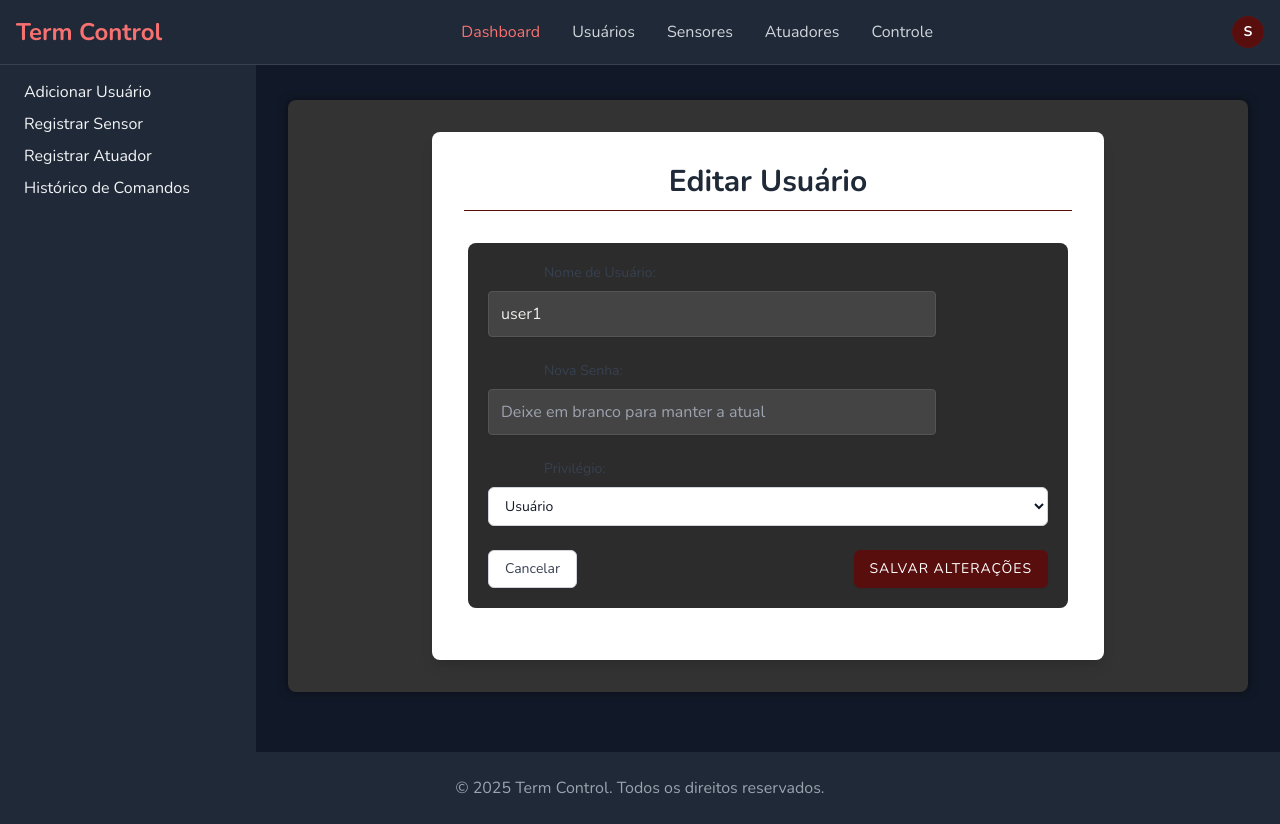
After one commit to MuriloZF/projetoIOT, a Flask app: page /user/edit/user1 in a window 1280 px wide. The commit adds this page. Run offline with Flask 3, Linux system fonts and the light colour scheme; the visitor is signed in with stand-in values (Sample User, id 1); some libraries are stand-ins or nearby versions.

Commit message:
Add files via upload

```diff
--- /dev/null
+++ b/templates/edit_user.html
@@ -0,0 +1,44 @@
+{% extends "baseAdmin.html" %}
+{% block title %} <title> Editar Usuário </title> {% endblock %}
+{% block body %}
+<div class="container mx-auto px-4 py-8">
+    <div class="bg-white dark:bg-gray-800 shadow-lg rounded-lg p-6 md:p-8 max-w-2xl mx-auto">
+        <h1 class="text-3xl font-bold text-center text-gray-800 dark:text-gray-100 mb-8">Editar Usuário</h1>
+        <form action="{{ url_for('user.edit_user_page', username=user.username) }}" method="post" class="space-y-6">
+            <div>
+                <label for="username" class="block text-sm font-medium text-gray-700 dark:text-gray-300">Nome de Usuário:</label>
+                <input type="text" id="username" name="username" value="{{ user.username }}" required
+                       class="mt-1 block w-full px-3 py-2 bg-white dark:bg-gray-700 border border-gray-300 dark:border-gray-600 rounded-md shadow-sm focus:outline-none focus:ring-indigo-500 focus:border-indigo-500 sm:text-sm text-gray-900 dark:text-gray-100">
+            </div>
+            <div>
+                <label for="password" class="block text-sm font-medium text-gray-700 dark:text-gray-300">Nova Senha:</label>
+                <input type="password" id="password" name="password" placeholder="Deixe em branco para manter a atual"
+                       class="mt-1 block w-full px-3 py-2 bg-white dark:bg-gray-700 border border-gray-300 dark:border-gray-600 rounded-md shadow-sm focus:outline-none focus:ring-indigo-500 focus:border-indigo-500 sm:text-sm text-gray-900 dark:text-gray-100">
+            </div>
+            <div>
+                <label for="privilege" class="block text-sm font-medium text-gray-700 dark:text-gray-300">Privilégio:</label>
+                <select id="privilege" name="privilege"
+                        class="mt-1 block w-full px-3 py-2 bg-white dark:bg-gray-700 border border-gray-300 dark:border-gray-600 rounded-md shadow-sm focus:outline-none focus:ring-indigo-500 focus:border-indigo-500 sm:text-sm text-gray-900 dark:text-gray-100">
+                    <option value="0" {% if user.type == 'user' %}selected{% endif %}>Usuário</option>
+                    <option value="1" {% if user.type == 'admin' %}selected{% endif %}>Administrador</option>
+                </select>
+            </div>
+
+            {% if error %}
+                <div class="text-red-500 text-sm">{{ error }}</div>
+            {% endif %}
+
+            <div class="flex justify-between">
+                <a href="{{ url_for('user.manage_user_page') }}"
+                   class="px-4 py-2 border border-gray-300 dark:border-gray-600 rounded-md shadow-sm text-sm font-medium text-gray-700 dark:text-gray-300 bg-white dark:bg-gray-700 hover:bg-gray-50 dark:hover:bg-gray-600 focus:outline-none focus:ring-2 focus:ring-offset-2 focus:ring-indigo-500 transition-colors duration-150">
+                    Cancelar
+                </a>
+                <button type="submit"
+                        class="px-4 py-2 border border-transparent rounded-md shadow-sm text-sm font-medium text-white bg-custom-red hover:bg-custom-red-darker focus:outline-none focus:ring-2 focus:ring-offset-2 focus:ring-indigo-500 transition-colors duration-150">
+                    Salvar Alterações
+                </button>
+            </div>
+        </form>
+    </div>
+</div>
+{% endblock %}
--- a/templates/manage_user.html
+++ b/templates/manage_user.html
@@ -43,9 +43,11 @@
                                     </span>
                                 </td>
                                 <td class="px-6 py-4 whitespace-nowrap text-sm font-medium text-center">
+                                    <a href="{{ url_for('user.edit_user_page', username=user.username) }}"
+                                    class="text-indigo-600 hover:text-indigo-800 dark:text-indigo-400 dark:hover:text-indigo-300 transition-colors duration-150 mr-3">Editar</a>
                                     <form action="{{ url_for('user.delete_user', username=user.username) }}" method="post"
-                                          onsubmit="return confirm('Tem certeza que deseja remover este usuário?{% if user.type == 'admin' %} (Não é possível remover a si mesmo){% endif %}');"
-                                          class="inline">
+                                        onsubmit="return confirm('Tem certeza que deseja remover este usuário?{% if user.type == 'admin' %} (Não é possível remover a si mesmo){% endif %}');"
+                                        class="inline">
                                         <button type="submit" class="text-red-600 hover:text-red-800 dark:text-red-400 dark:hover:text-red-300 transition-colors duration-150">Remover</button>
                                     </form>
                                 </td>
--- a/user.py
+++ b/user.py
@@ -97,9 +97,56 @@ def delete_user(username):
     if session.get("privilegio") != 1:
         return redirect(url_for("user.login_page"))
 
-    if username in users_dict:
+    if username == session.get("user_id"):
+        flash("Você não pode remover a si mesmo", "error")
+    elif username in users_dict:
         users_dict.pop(username)
-    elif username in admins_dict and username != session.get("user_id"):
+    elif username in admins_dict:
         admins_dict.pop(username)
 
     return redirect(url_for("user.manage_user_page"))
+
+@user_bp.route("/edit/<username>", methods=["GET", "POST"])
+def edit_user_page(username):
+    if session.get("privilegio") != 1:
+        return redirect(url_for("user.login_page"))
+
+    if request.method == "POST":
+        new_username = request.form.get("username")
+        new_password = request.form.get("password")
+        new_privilege = request.form.get("privilege", "0")
+
+        if not new_username or not new_password:
+            return render_template("edit_user.html",
+                                user={"username": username, "type": "admin" if username in admins_dict else "user"},
+                                error="Todos os campos são obrigatórios")
+
+        # Check if username is being changed to one that already exists (excluding current user)
+        if (new_username != username and
+            (new_username in users_dict or new_username in admins_dict)):
+            return render_template("edit_user.html",
+                                user={"username": username, "type": "admin" if username in admins_dict else "user"},
+                                error=f"Usuário {new_username} já existe")
+
+        # Remove from old dictionary
+        if username in users_dict:
+            users_dict.pop(username)
+        elif username in admins_dict:
+            admins_dict.pop(username)
+
+        # Add to new dictionary based on privilege
+        if new_privilege == "1":
+            admins_dict[new_username] = new_password
+        else:
+            users_dict[new_username] = new_password
+
+        # Update session if editing own account
+        if username == session.get("user_id"):
+            session["user_id"] = new_username
+
+        return redirect(url_for("user.manage_user_page"))
+
+    # GET request - show edit form
+    user_type = "admin" if username in admins_dict else "user"
+    return render_template("edit_user.html",
+                         user={"username": username, "type": user_type})
```
